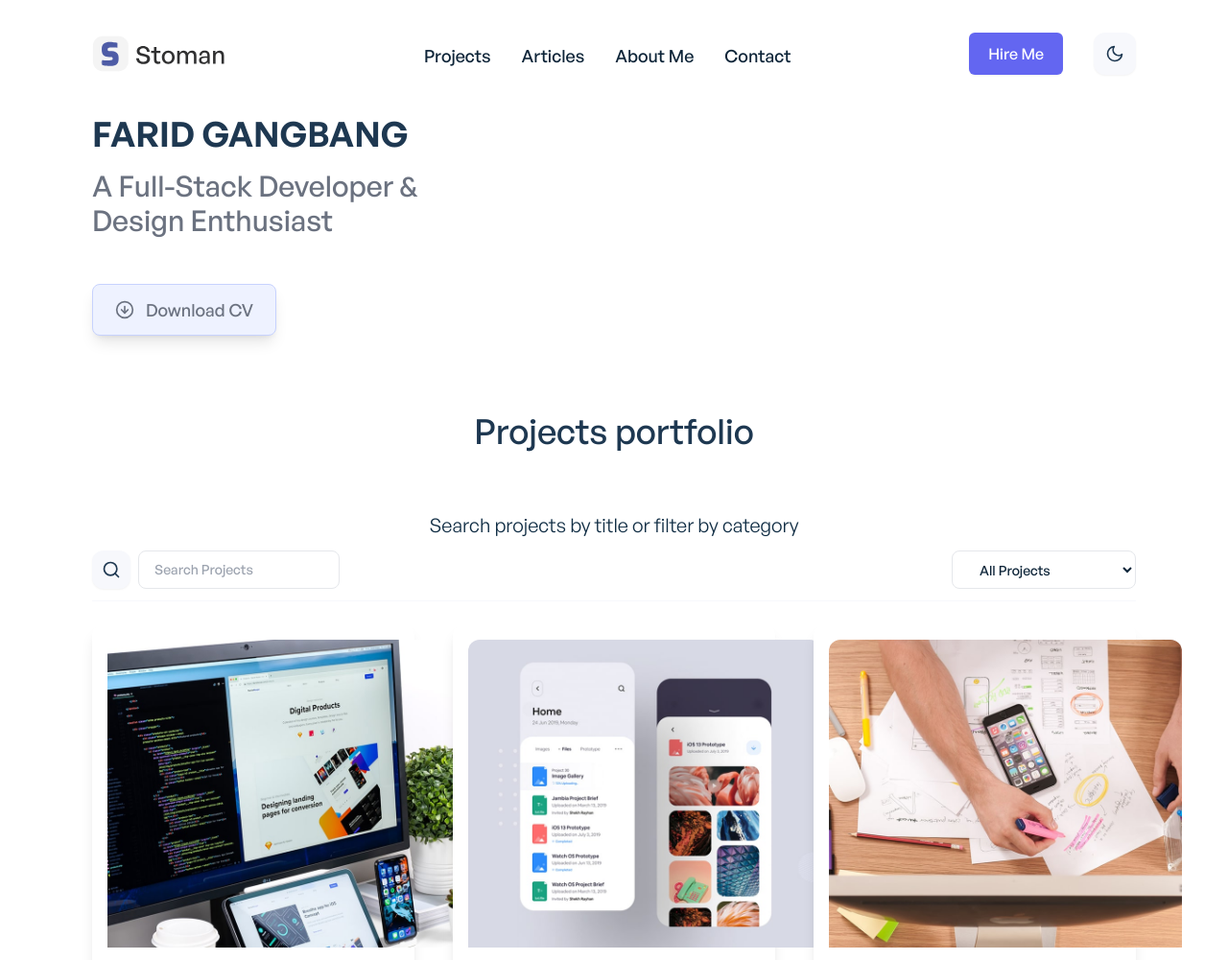
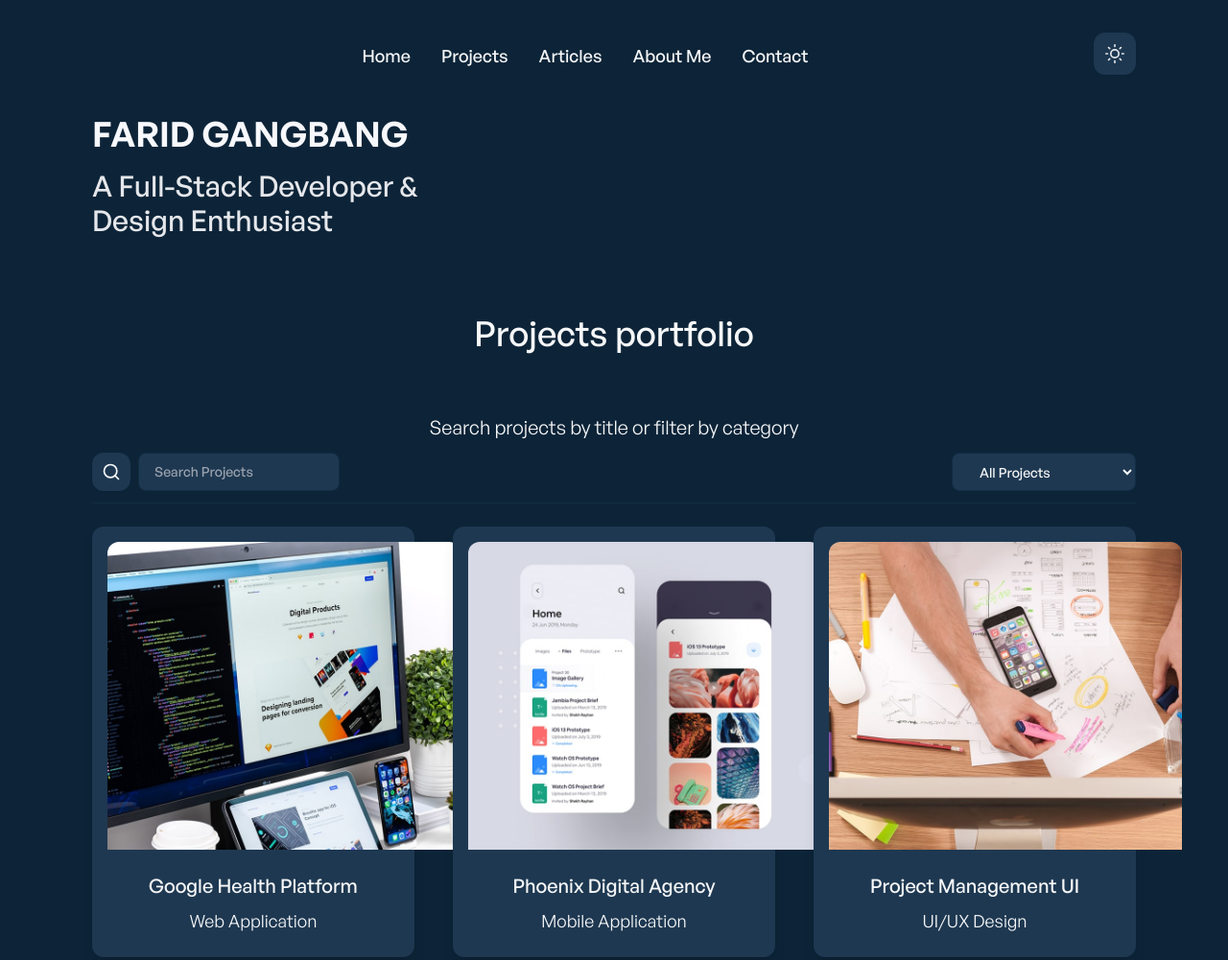
Before and after one commit to Everfade/Portfolio, a React app: page / in a window 1280 px wide. Shown: the top 1001 px of the page at 96% size. Built offline with nearby package versions, Linux system fonts and the light colour scheme.

Commit message:
Add home, remove download button, set dark mode to default, change title

```diff
--- a/public/index.html
+++ b/public/index.html
@@ -1,14 +1,12 @@
 <!DOCTYPE html>
 <html lang="en">
+
 <head>
 	<meta charset="utf-8" />
 	<link rel="icon" href="%PUBLIC_URL%/favicon.png" />
 	<meta name="viewport" content="width=device-width, initial-scale=1" />
 	<meta name="theme-color" content="#000000" />
-		<meta
-			name="description"
-			content="Web site created using create-react-app"
-		/>
+	<meta name="description" content="Web site created using create-react-app" />
 	<link rel="apple-touch-icon" href="%PUBLIC_URL%/logo192.png" />
 	<!--
       manifest.json provides metadata used when your web app is installed on a
@@ -24,8 +22,9 @@
       work correctly both with client-side routing and a non-root public URL.
       Learn how to configure a non-root public URL by running `npm run build`.
     -->
-		<title>Stoman</title>
+	<title>Farid Gangbang</title>
 </head>
+
 <body>
 	<noscript>You need to enable JavaScript to run this app.</noscript>
 	<div id="root"></div>
@@ -38,5 +37,7 @@
 
       To begin the development, run `npm start` or `yarn start`.
       To create a production bundle, use `npm run build` or `yarn build`.
-    --></body>
+    -->
+</body>
+
 </html>
--- a/src/components/shared/AppBanner.jsx
+++ b/src/components/shared/AppBanner.jsx
@@ -48,17 +48,7 @@ const AppBanner = () => {
 					}}
 					className="flex justify-center sm:block"
 				>
-					<a
-						download="Stoman-Resume.pdf"
-						href="/files/Stoman-Resume.pdf"
-						className="font-general-medium flex justify-center items-center w-36 sm:w-48 mt-12 mb-6 sm:mb-0 text-lg border border-indigo-200 dark:border-ternary-dark py-2.5 sm:py-3 shadow-lg rounded-lg bg-indigo-50 focus:ring-1 focus:ring-indigo-900 hover:bg-indigo-500 text-gray-500 hover:text-white duration-500"
-						aria-label="Download Resume"
-					>
-						<FiArrowDownCircle className="mr-2 sm:mr-3 h-5 w-5 sn:w-6 sm:h-6 duration-100"></FiArrowDownCircle>
-						<span className="text-sm sm:text-lg font-general-medium duration-100">
-							Download CV
-						</span>
-					</a>
+
 				</motion.div>
 			</div>
 			<motion.div
--- a/src/components/shared/AppHeader.jsx
+++ b/src/components/shared/AppHeader.jsx
@@ -2,36 +2,17 @@ import { useState } from 'react';
 import { FiMenu, FiMoon, FiSun, FiX } from 'react-icons/fi';
 import { Link } from 'react-router-dom';
 import useThemeSwitcher from '../../hooks/useThemeSwitcher';
-import HireMeModal from '../HireMeModal';
-import logoLight from '../../images/logo-light.svg';
-import logoDark from '../../images/logo-dark.svg';
 import { motion } from 'framer-motion';
-import Button from '../reusable/Button';
 
 const AppHeader = () => {
+	localStorage.setItem('theme', 'dark');
 	const [showMenu, setShowMenu] = useState(false);
-	const [showModal, setShowModal] = useState(false);
 	const [activeTheme, setTheme] = useThemeSwitcher();
-
 	function toggleMenu() {
 		if (!showMenu) {
 			setShowMenu(true);
 		} else {
 			setShowMenu(false);
-		}
-	}
-
-	function showHireMeModal() {
-		if (!showModal) {
-			document
-				.getElementsByTagName('html')[0]
-				.classList.add('overflow-y-hidden');
-			setShowModal(true);
-		} else {
-			document
-				.getElementsByTagName('html')[0]
-				.classList.remove('overflow-y-hidden');
-			setShowModal(false);
 		}
 	}
 
@@ -45,23 +26,7 @@ const AppHeader = () => {
 			<div className="z-10 max-w-screen-lg xl:max-w-screen-xl block sm:flex sm:justify-between sm:items-center py-6">
 				{/* Header menu links and small screen hamburger menu */}
 				<div className="flex justify-between items-center px-4 sm:px-0">
-					<div>
-						<Link to="/">
-							{activeTheme === 'dark' ? (
-								<img
-									src={logoDark}
-									className="w-36"
-									alt="Dark Logo"
-								/>
-							) : (
-								<img
-									src={logoLight}
-									className="w-36"
-									alt="Dark Logo"
-								/>
-							)}
-						</Link>
-					</div>
+
 
 					{/* Theme switcher small screen */}
 					<div
@@ -108,6 +73,13 @@ const AppHeader = () => {
 					}
 				>
 					<Link
+						to="/"
+						className="block text-left text-lg text-primary-dark dark:text-ternary-light hover:text-secondary-dark dark:hover:text-secondary-light  sm:mx-4 mb-2 sm:py-2"
+						aria-label="Home"
+					>
+						Home
+					</Link>
+					<Link
 						to="/projects"
 						className="block text-left text-lg text-primary-dark dark:text-ternary-light hover:text-secondary-dark dark:hover:text-secondary-light  sm:mx-4 mb-2 sm:py-2"
 						aria-label="Projects"
@@ -135,19 +107,18 @@ const AppHeader = () => {
 					>
 						Contact
 					</Link>
-					<div className="border-t-2 pt-3 sm:pt-0 sm:border-t-0 border-primary-light dark:border-secondary-dark">
-						<span
-							onClick={showHireMeModal}
-							className="font-general-medium sm:hidden block text-left text-md bg-indigo-500 hover:bg-indigo-600 text-white shadow-sm rounded-sm px-4 py-2 mt-2 duration-300 w-24"
-							aria-label="Hire Me Button"
-						>
-							<Button title="Hire Me" />
-						</span>
-					</div>
+
 				</div>
 
 				{/* Header links large screen */}
 				<div className="font-general-medium hidden m-0 sm:ml-4 mt-5 sm:mt-3 sm:flex p-5 sm:p-0 justify-center items-center shadow-lg sm:shadow-none">
+					<Link
+						to="/"
+						className="block text-left text-lg text-primary-dark dark:text-ternary-light hover:text-secondary-dark dark:hover:text-secondary-light  sm:mx-4 mb-2 sm:py-2"
+						aria-label="Home"
+					>
+						Home
+					</Link>
 					<Link
 						to="/projects"
 						className="block text-left text-lg text-primary-dark dark:text-ternary-light hover:text-secondary-dark dark:hover:text-secondary-light  sm:mx-4 mb-2 sm:py-2"
@@ -180,15 +151,6 @@ const AppHeader = () => {
 
 				{/* Header right section buttons */}
 				<div className="hidden sm:flex justify-between items-center flex-col md:flex-row">
-					<div className="hidden md:flex">
-						<span
-							onClick={showHireMeModal}
-							className="text-md font-general-medium bg-indigo-500 hover:bg-indigo-600 text-white shadow-sm rounded-md px-5 py-2.5 duration-300"
-							aria-label="Hire Me Button"
-						>
-							<Button title="Hire Me" />
-						</span>
-					</div>
 
 					{/* Theme switcher large screen */}
 					<div
@@ -204,16 +166,7 @@ const AppHeader = () => {
 					</div>
 				</div>
 			</div>
-			{/* Hire me modal */}
-			<div>
-				{showModal ? (
-					<HireMeModal
-						onClose={showHireMeModal}
-						onRequest={showHireMeModal}
-					/>
-				) : null}
-				{showModal ? showHireMeModal : null}
-			</div>
+
 		</motion.nav>
 	);
 };
```
Lines whose indentation alone changed are shown as unchanged.
